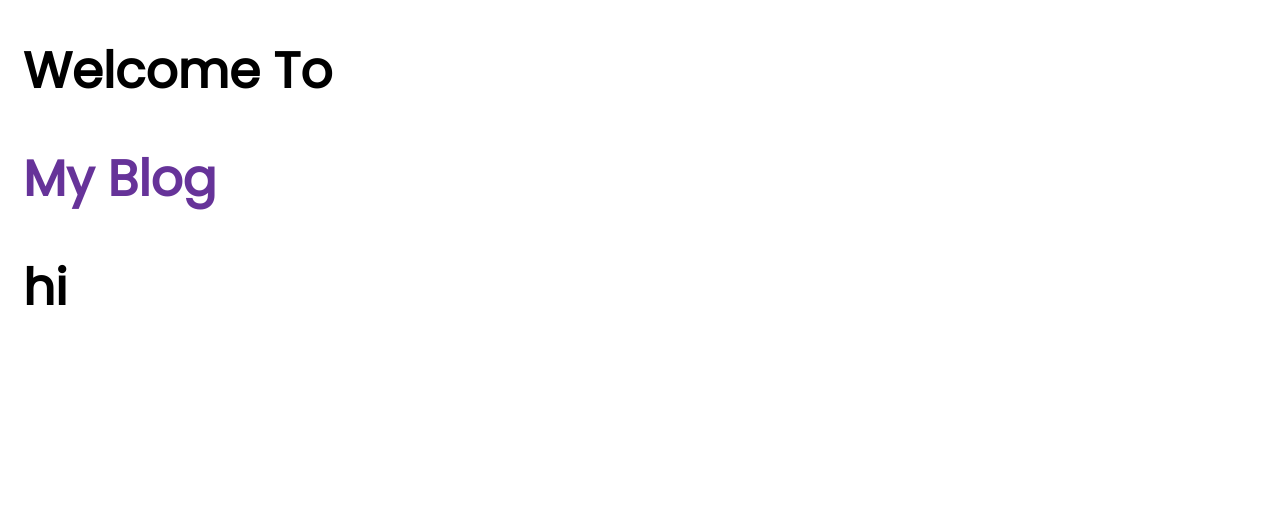
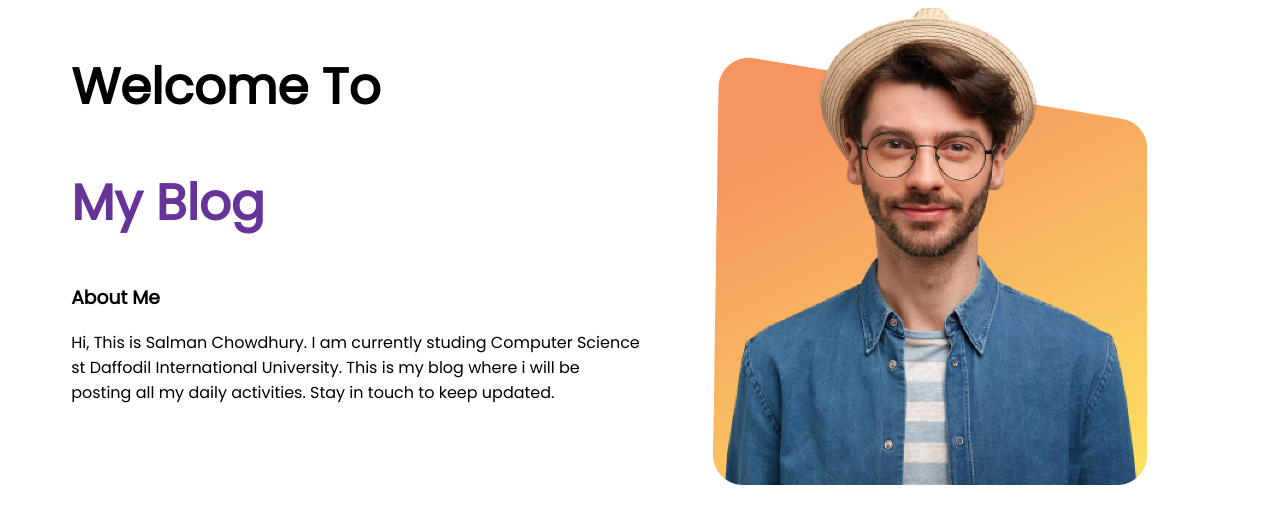
Before and after one commit to salmanchy/06-01-2022, a plain HTML site: page index.html in a window 1280 px wide. Drawn offline with Linux system fonts and the light colour scheme.

Commit message:
fist part done

```diff
--- a/index.html
+++ b/index.html
@@ -11,8 +11,18 @@
     <link href="https://fonts.googleapis.com/css2?family=Poppins&display=swap" rel="stylesheet">
 </head>
 <body>
+    <section>
+<div class="half-width">
     <h1>Welcome To</h1>
     <h1><span class="point">My Blog</span></h1>
-    <h1>hi</h1>
+    <h3>About Me</h3>
+    <p>Hi, This is Salman Chowdhury. I am currently studing Computer Science st Daffodil International University. This is my blog where i will be posting all my daily activities. Stay in touch to keep updated.</p>
+</div>
+    <div class="half-width">
+        <img src="person/person-1.png" alt="random people picture on the first part">
+    </div>
+
+
+</section>
 </body>
 </html>
--- a/style.css
+++ b/style.css
@@ -3,8 +3,20 @@ body {
 }
 h1 {
   font-size: 50px;
-  padding-left: 15px;
 }
 .point {
   color: rebeccapurple;
 }
+.first-part {
+  padding-left: 15px;
+}
+section {
+  display: flex;
+}
+.half-width {
+  width: 50%;
+  padding-left: 5%;
+}
+.half-width img {
+  width: 80%;
+}
```
